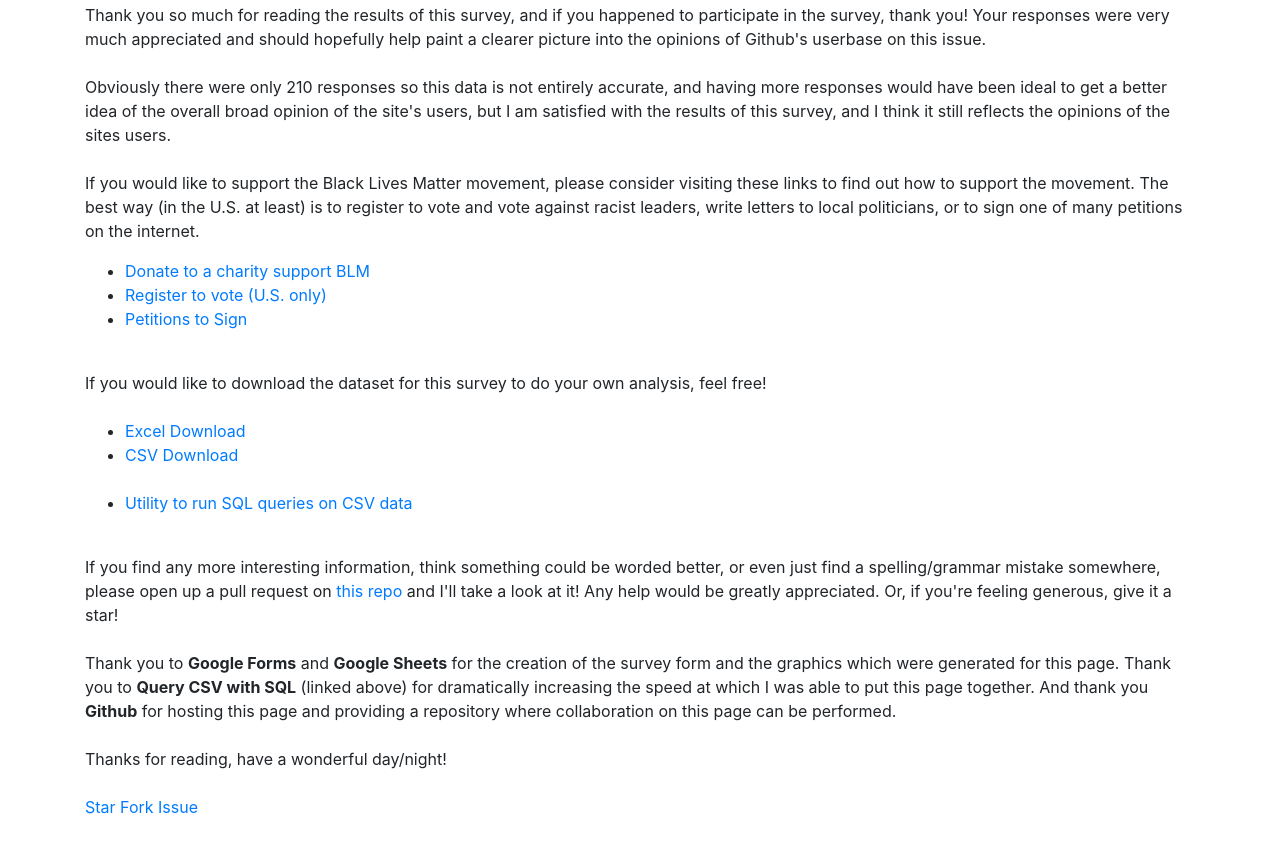
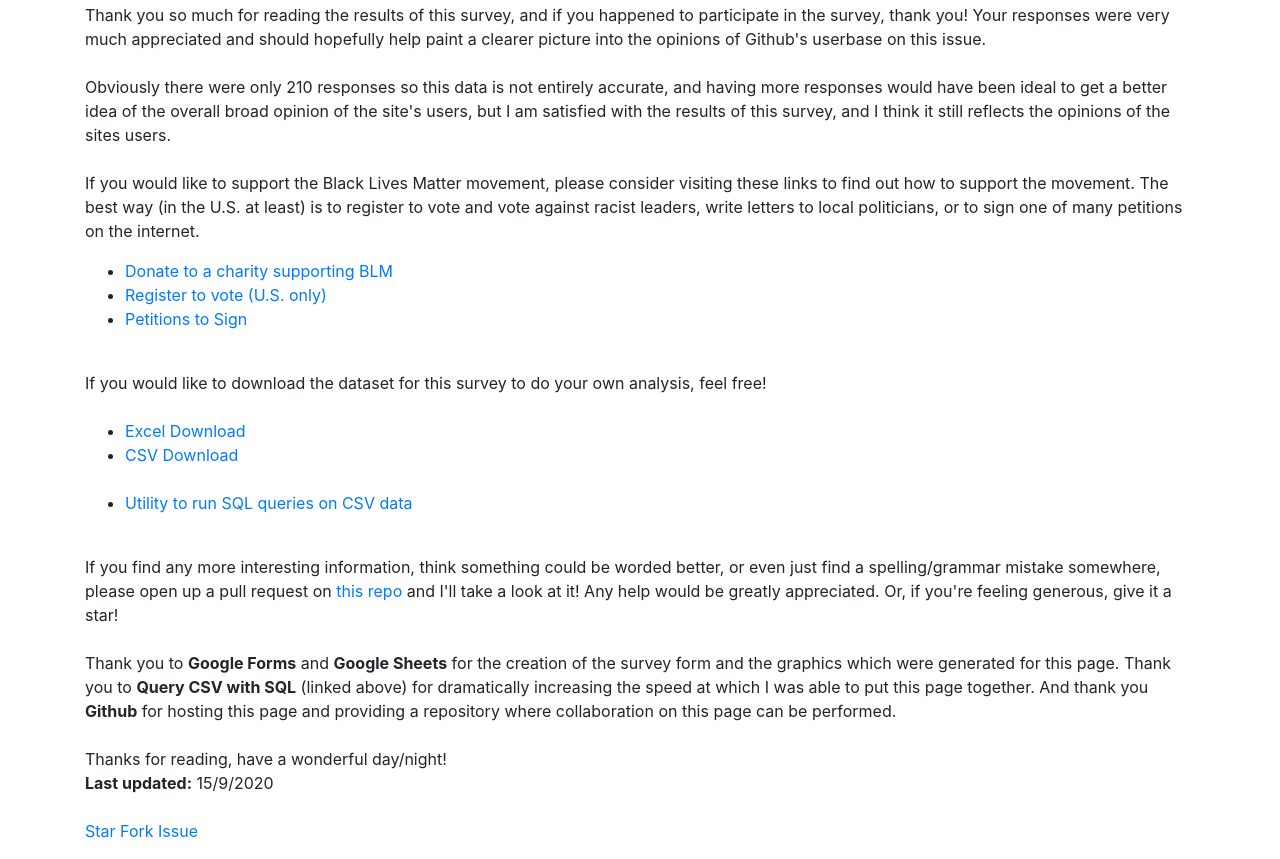
Before and after one commit to 747anon/blm-survey, a plain HTML site: page index.html in a window 1280 px wide. Shown: the part 6334-7193 px from the top of the page. Before the commit the page ends 7169 px from the top, so only its background shows below. Drawn offline with nearby package versions, Linux system fonts and the light colour scheme.

Commit message:
Fixed minor grammar issues

```diff
--- a/index.html
+++ b/index.html
@@ -152,7 +152,7 @@
 
                 <br><br>
                 However, some users also believe that it is time to rid the industry of questionable terminology, which could possibly
-                offend certain people, and is confusing and unclear in it's meaning given the context it is used in, and should be
+                offend certain people, is confusing and unclear in its meaning given the context it is used in, and should be
                 swapped out with clearer and less ambiguous terminology.
 
                 <br><br>
@@ -267,7 +267,7 @@
 
                 <br>
                 <ul>
-                    <li><a target="_blank" href="https://blacklives.help/">Donate to a charity support BLM</a></li>
+                    <li><a target="_blank" href="https://blacklives.help/">Donate to a charity supporting BLM</a></li>
                     <li><a target="_blank" href="https://blacklivesmatters.carrd.co/#vote">Register to vote (U.S. only)</a></li>
                     <li><a target="_blank" href="https://blacklivesmatters.carrd.co/#petitions">Petitions to Sign</a></li>
                 </ul>
@@ -297,6 +297,8 @@
 
                 <br><br>
                 Thanks for reading, have a wonderful day/night!
+                <br>
+                <span><b>Last updated:</b> 15/9/2020</span>
                 <br><br>
 
                 <a class="github-button" href="https://github.com/747anon/blm-survey" data-icon="octicon-star" aria-label="Star 747anon/blm-survey on GitHub">Star</a>
```
